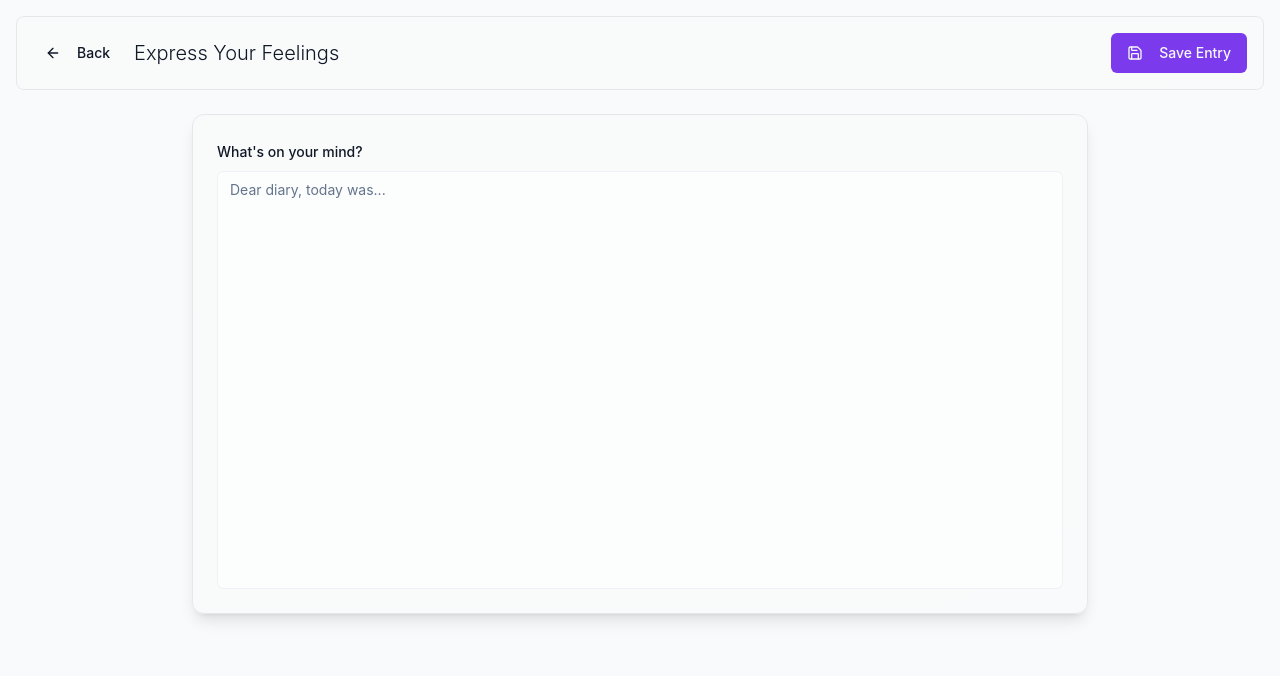
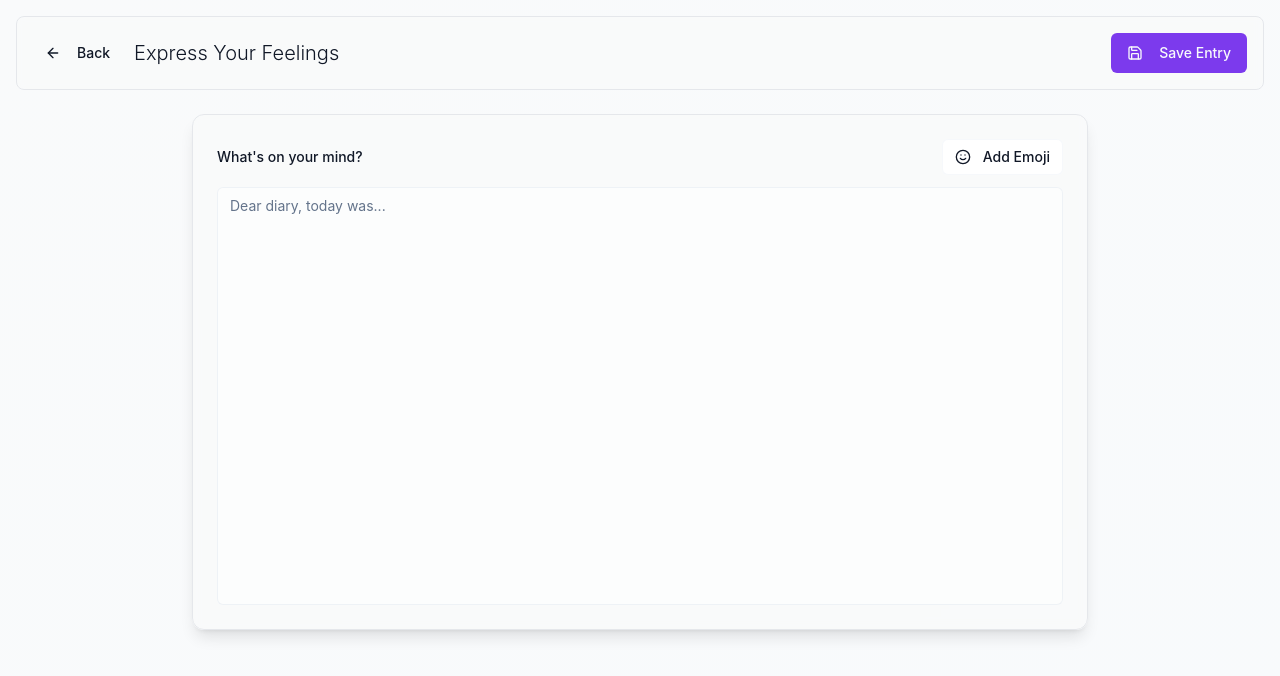
Before and after one commit to gannny9898/heart-diary, a React (Vite) app: page /write/1 in a window 1280 px wide. Shown: the top 676 px of the page. Built offline with nearby package versions, Linux system fonts and the light colour scheme.

Commit message:
Add emoji option to writing page
Add an emoji selection feature to the writing page, allowing users to include an emoji with their diary entries.

```diff
--- a/src/pages/WritingPage.tsx
+++ b/src/pages/WritingPage.tsx
@@ -1,11 +1,12 @@
 import { useParams, useNavigate, useSearchParams } from 'react-router-dom';
 import { useState, useEffect } from 'react';
 import { useAuth } from '@/hooks/useAuth';
-import { ArrowLeft, Save } from 'lucide-react';
+import { ArrowLeft, Save, Smile } from 'lucide-react';
 import { Button } from '@/components/ui/button';
 import { Card, CardContent, CardHeader, CardTitle } from '@/components/ui/card';
 import { Textarea } from '@/components/ui/textarea';
 import { Label } from '@/components/ui/label';
+import { Popover, PopoverContent, PopoverTrigger } from '@/components/ui/popover';
 import { supabase } from '@/integrations/supabase/client';
 import { toast } from '@/hooks/use-toast';
 import { format } from 'date-fns';
@@ -66,6 +67,14 @@ const moodThemes = {
     accent: 'border-gray-200',
   },
 };
+
+const commonEmojis = [
+  '😊', '😢', '😍', '😂', '🥺', '😘', '😎', '🤗', '😴', '🤔',
+  '😤', '😭', '🥰', '😁', '🙃', '😋', '🤩', '😇', '🥴', '🤪',
+  '❤️', '💕', '💖', '💙', '💚', '💛', '🧡', '💜', '🖤', '🤍',
+  '✨', '🌟', '⭐', '🌈', '🌸', '🌺', '🌻', '🌷', '🌹', '🌼',
+  '🎉', '🎊', '🎈', '🎂', '🎁', '🏆', '👑', '💎', '🔥', '💯'
+];
 
 export default function WritingPage() {
   const { mood } = useParams<{ mood: string }>();
@@ -227,6 +236,10 @@ export default function WritingPage() {
     navigate('/');
   };
 
+  const insertEmoji = (emoji: string) => {
+    setContent(prev => prev + emoji);
+  };
+
   return (
     <div className={`min-h-screen ${theme.background} p-4`}>
       {/* Header */}
@@ -277,10 +290,39 @@ export default function WritingPage() {
             </div>
           )}
 
-          <div className="space-y-2">
-            <Label htmlFor="content" className={`text-sm font-medium ${theme.text}`}>
-              What's on your mind?
-            </Label>
+          <div className="space-y-3">
+            <div className="flex items-center justify-between">
+              <Label htmlFor="content" className={`text-sm font-medium ${theme.text}`}>
+                What's on your mind?
+              </Label>
+
+              <Popover>
+                <PopoverTrigger asChild>
+                  <Button
+                    variant="outline"
+                    size="sm"
+                    className={`${theme.text} border-border/30 hover:bg-white/50 transition-all duration-200`}
+                  >
+                    <Smile className="h-4 w-4 mr-1" />
+                    Add Emoji
+                  </Button>
+                </PopoverTrigger>
+                <PopoverContent className="w-80 p-3">
+                  <div className="grid grid-cols-10 gap-1">
+                    {commonEmojis.map((emoji, index) => (
+                      <button
+                        key={index}
+                        onClick={() => insertEmoji(emoji)}
+                        className="w-8 h-8 text-lg hover:bg-accent hover:scale-110 rounded transition-all duration-150 flex items-center justify-center"
+                      >
+                        {emoji}
+                      </button>
+                    ))}
+                  </div>
+                </PopoverContent>
+              </Popover>
+            </div>
+
             <Textarea
               id="content"
               placeholder="Dear diary, today was..."
```
